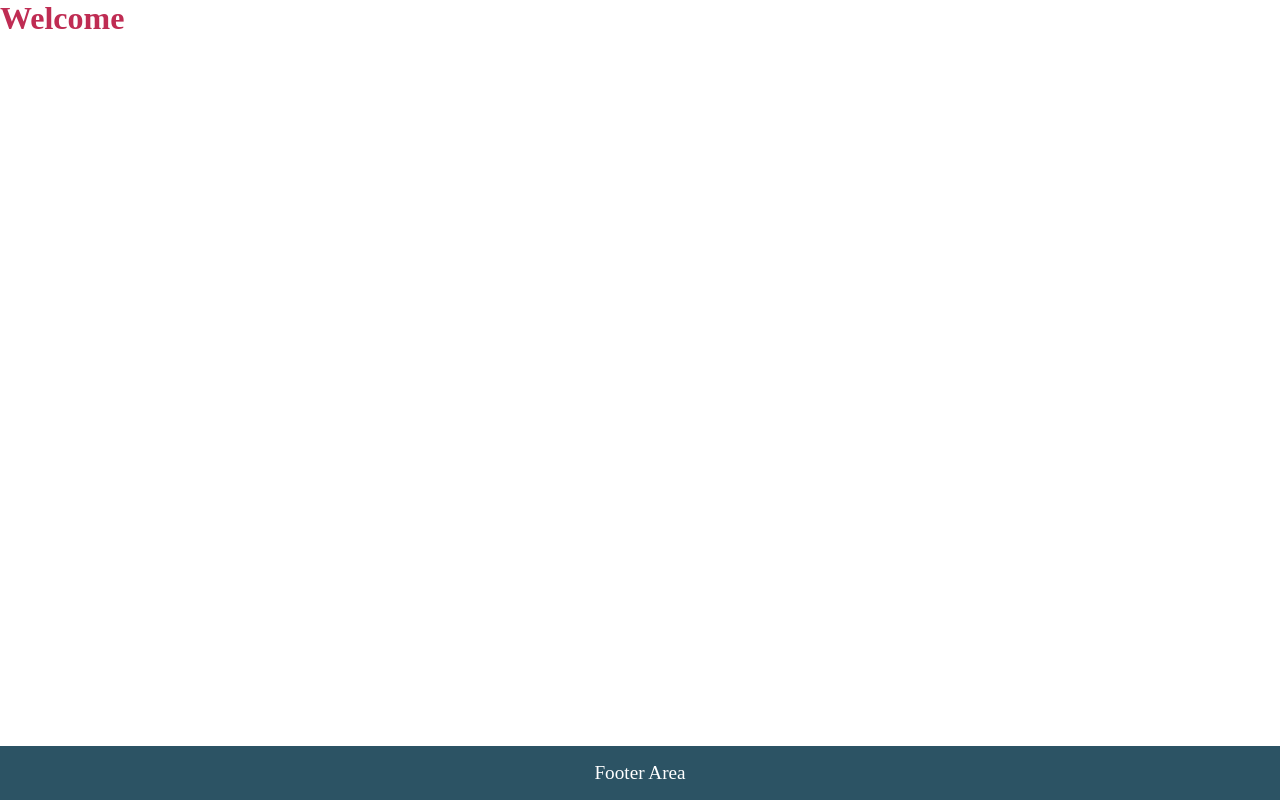
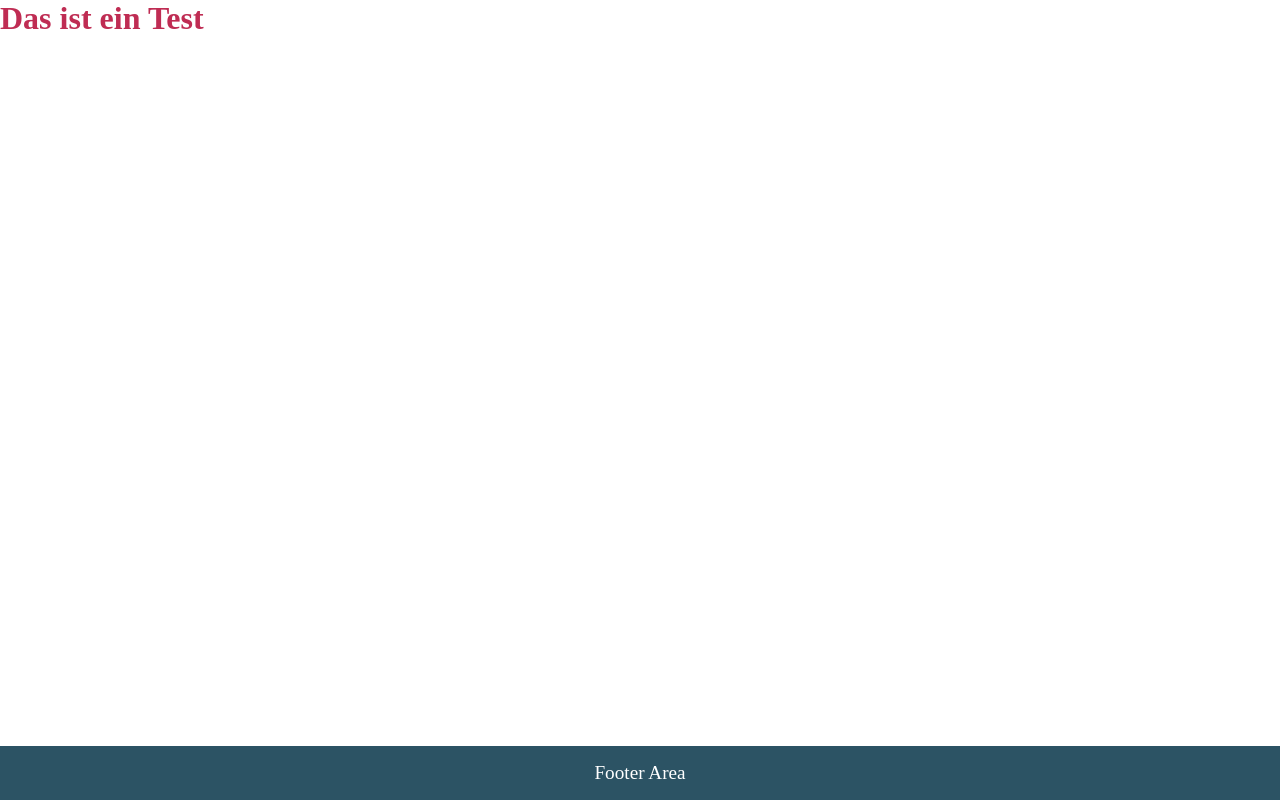
Before and after one commit to ffb92/pb-final-project, a website: page index.html in a window 1280 px wide. Drawn offline with Linux system fonts and the light colour scheme.

Commit message:
headertest

```diff
--- a/index.html
+++ b/index.html
@@ -7,7 +7,7 @@
     <link rel="stylesheet" href="/styles/main.css">
 </head>
 <body>
-    <h1>Welcome</h1>
+    <h1 class="background-color: red;">Das ist ein Test</h1>
     <footer>Footer Area</footer>
 </body>
 </html>
```
